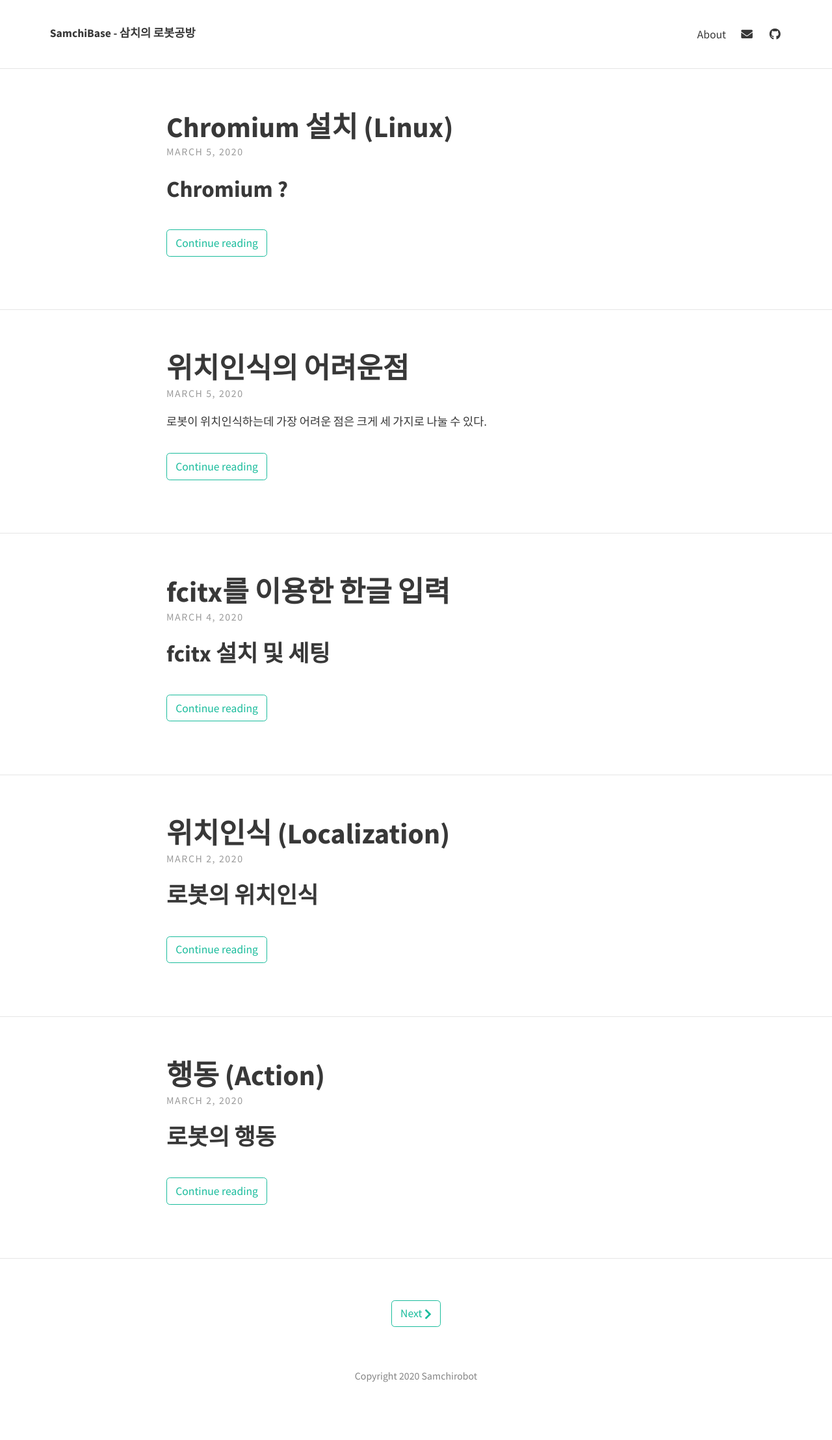
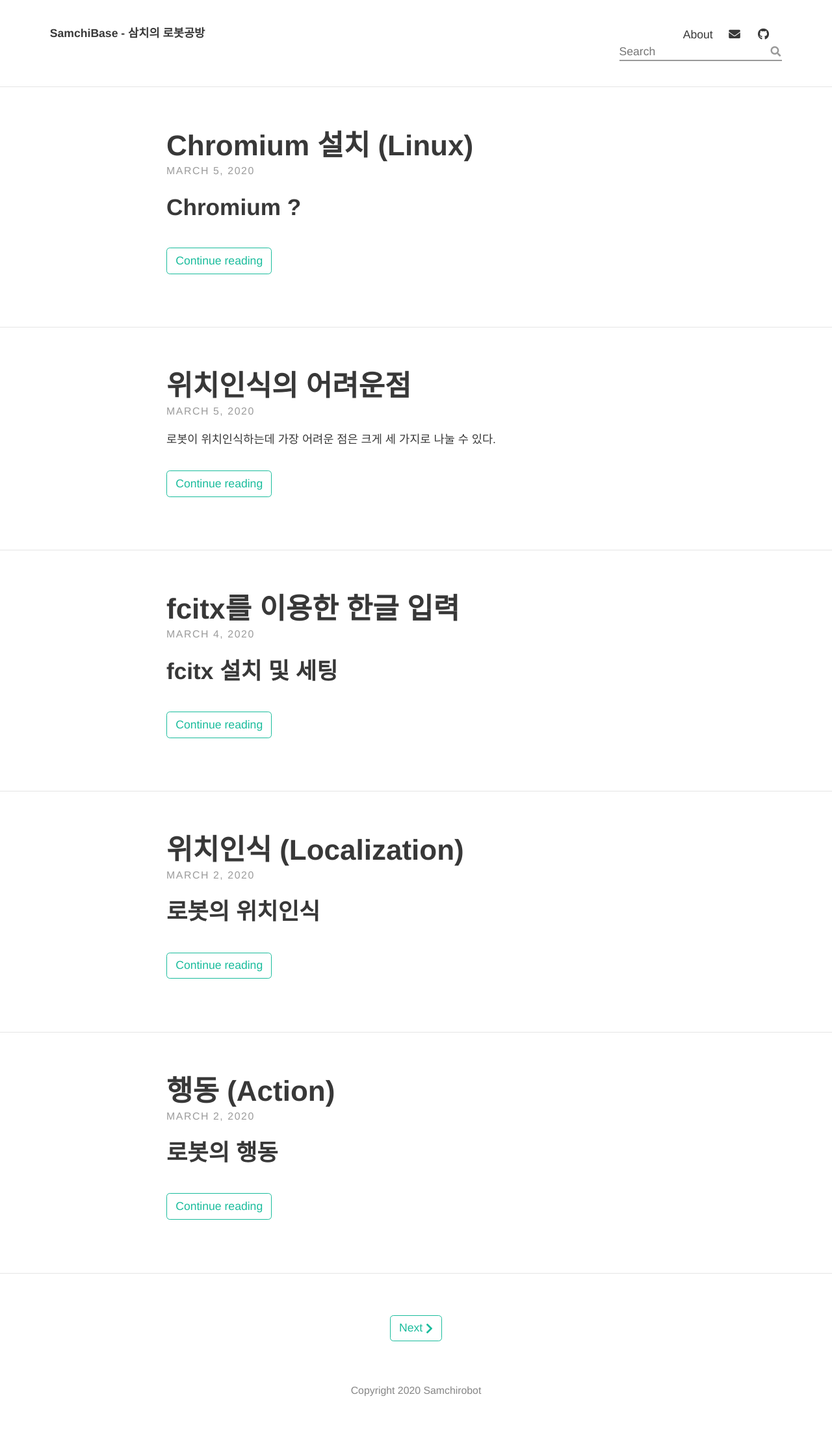
Before and after one commit to samchiRobot/samchirobot.github.io, a Jekyll site: the page built from index.html, in a window 1280 px wide. Shown: the whole page at 65% size. Built offline with Jekyll 4.4.1, drawn with Linux system fonts in a browser that asks for light colours; nearby versions of some CDN libraries; the list of posts is cut into pages by our own code; before the commit the page ends 2194 px from its top, so only the background shows below that.

Commit message:
set fonts

```diff
--- a/_config.yml
+++ b/_config.yml
@@ -43,10 +43,10 @@ theme_settings:
   youtube:
 
   # Scripts
-  google_analytics: # Tracking ID, e.g. "UA-000000-01"
+  google_analytics: "UA-160635409-1" # Tracking ID, e.g. "UA-000000-01"
   disqus_shortname:
   katex: true # Enable if using math markup
-  search: false # Enable the search feature
+  search: true # Enable the search feature
 
   # Localization strings
   str_follow_on: "Follow on"
--- a/_sass/base/_variables.scss
+++ b/_sass/base/_variables.scss
@@ -1,6 +1,7 @@
 // Typography
-$font-family-main: 'Source Sans Pro', Helvetica, Arial, sans-serif !default;
-$font-family-headings: 'Source Sans Pro', Helvetica, Arial, sans-serif !default;
+// $font-family-main: 'Source Sans Pro', Helvetica, Arial, sans-serif !default;
+$font-family-main: 'Gothic A1', Helvetica, Arial, sans-serif !default;
+$font-family-headings: 'Gothic A1', Helvetica, Arial, sans-serif !default;
 $font-size: 1.10em !default;
 
 // Padding
```
